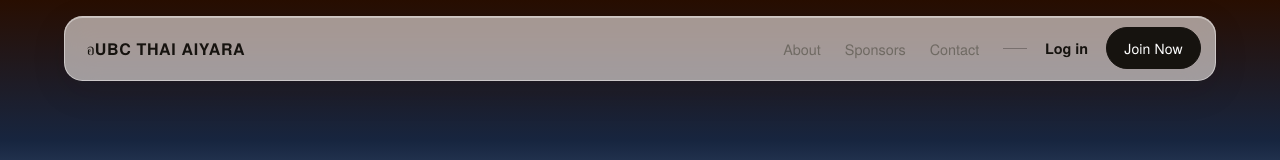
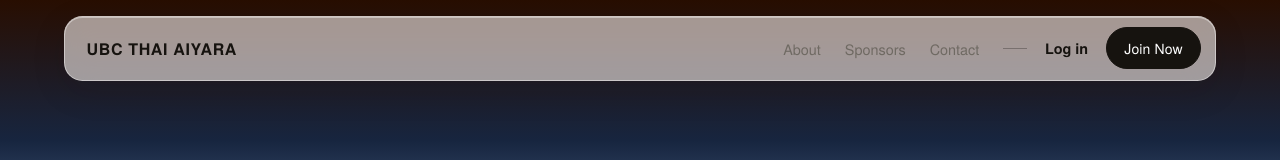
Before and after one commit to ubcthaiaiyara/website, a Next.js app: page / in a window 1280 px wide. Shown: the top 160 px of the page. Built offline with nearby package versions, Linux system fonts and the light colour scheme; no server answers.

Commit message:
feat(nav): use full club name and drop the brand icon

```diff
--- a/app/components/SiteHeader.tsx
+++ b/app/components/SiteHeader.tsx
@@ -11,7 +11,6 @@ export default async function SiteHeader() {
     <header className="site-header">
       <div className="nav-inner">
         <Link href="/" className="brand">
-          <span className="brand-mark">อ</span>
           <span className="brand-text">UBC Thai Aiyara</span>
         </Link>
 
```
